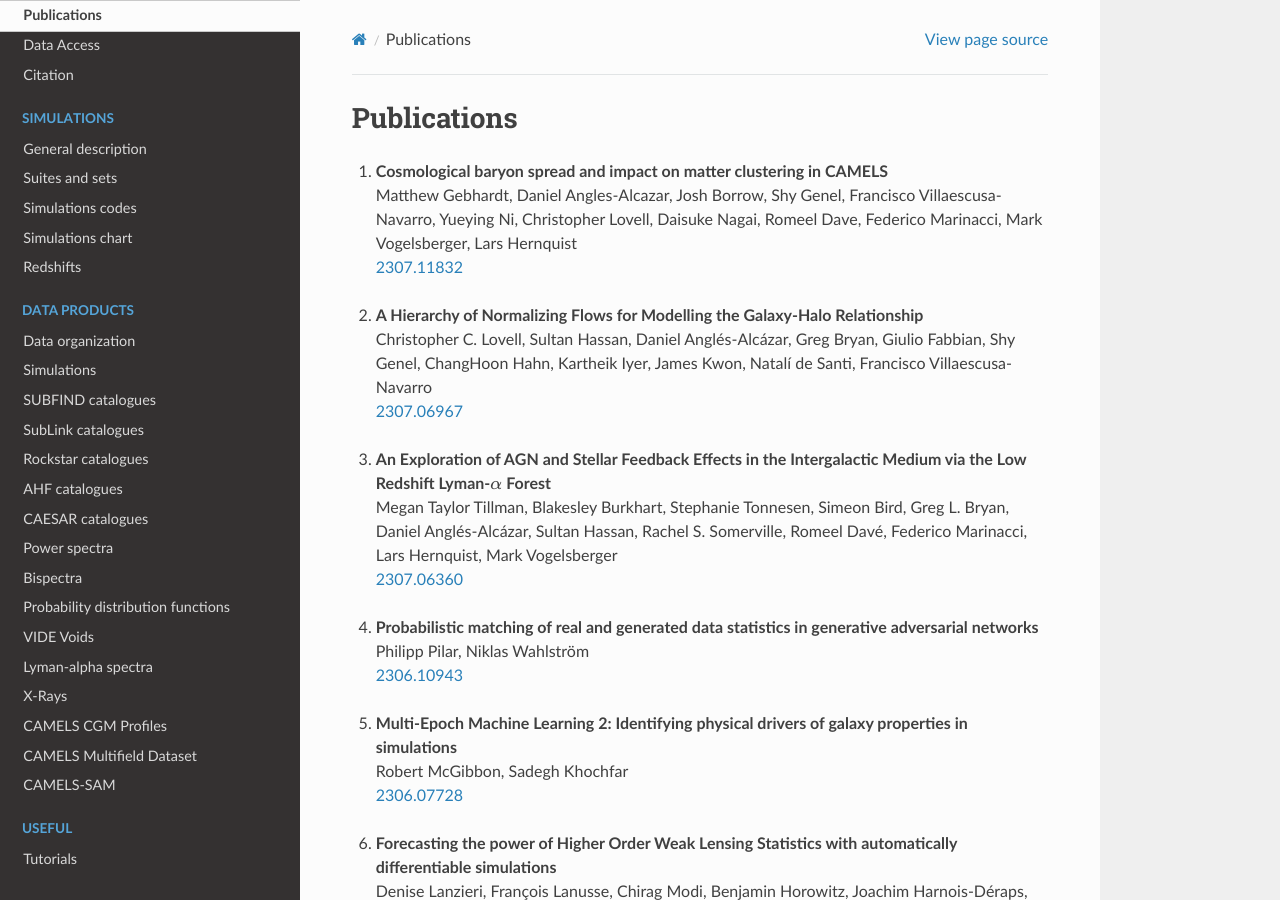
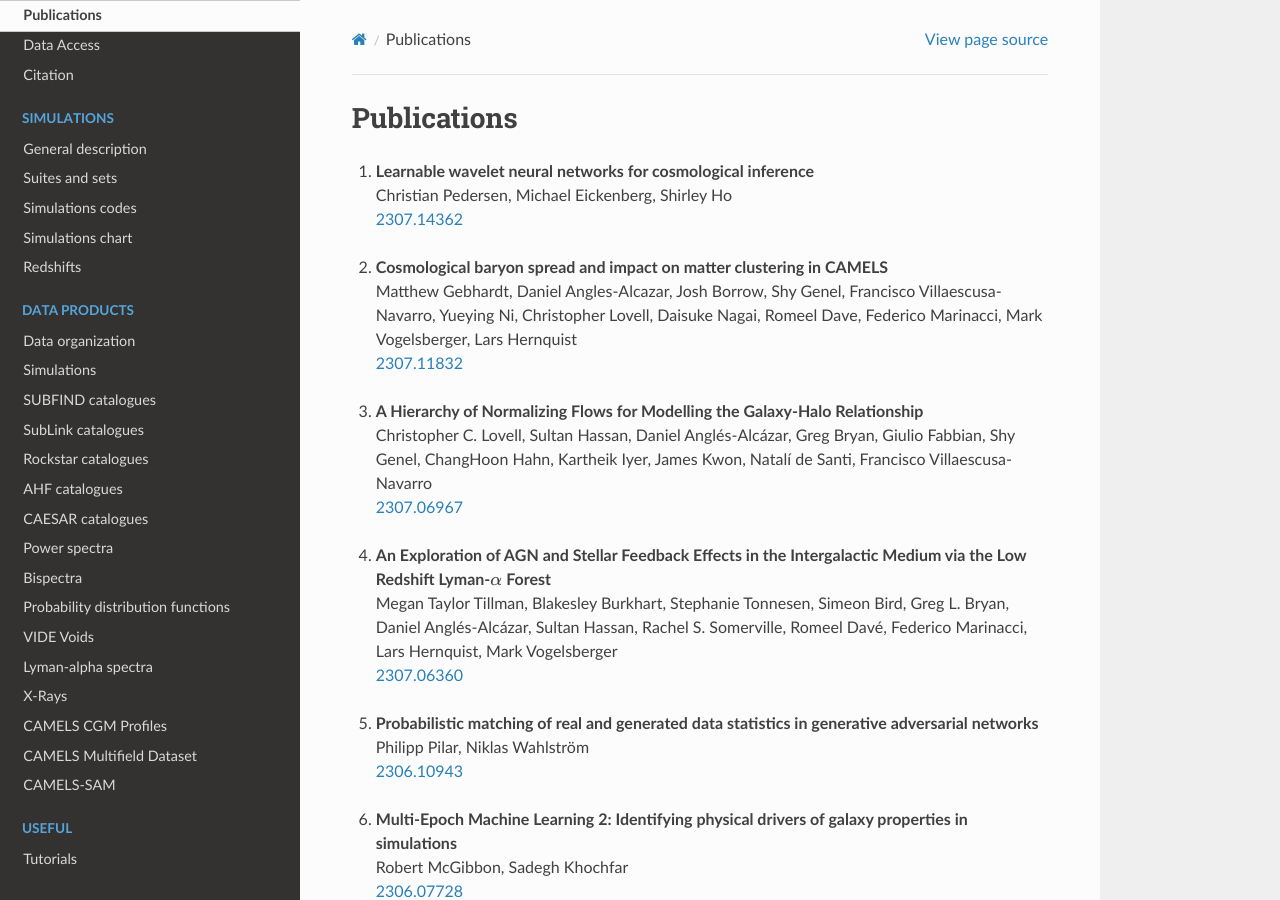
Before and after one commit to franciscovillaescusa/CAMELS, a Sphinx documentation site: the page built from docs/source/publications.rst, in a window 1280 px wide and 900 px high. Built offline with Sphinx 7.4.7 and the Read the Docs theme 2.0.0, drawn with Linux system fonts in a browser that asks for light colours; pages that are not in the unit, such as notebooks, are missing from menus.

Commit message:
publications updated

```diff
--- a/docs/source/publications.rst
+++ b/docs/source/publications.rst
@@ -1,6 +1,10 @@
 ************
 Publications
 ************
+
+#. | **Learnable wavelet neural networks for cosmological inference**
+   | Christian Pedersen, Michael Eickenberg, Shirley Ho
+   | `2307.14362 <https://arxiv.org/abs/2307.14362>`_
 
 #. | **Cosmological baryon spread and impact on matter clustering in CAMELS**
    | Matthew Gebhardt, Daniel Angles-Alcazar, Josh Borrow, Shy Genel, Francisco Villaescusa-Navarro, Yueying Ni, Christopher Lovell, Daisuke Nagai, Romeel Dave, Federico Marinacci, Mark Vogelsberger, Lars Hernquist
```
